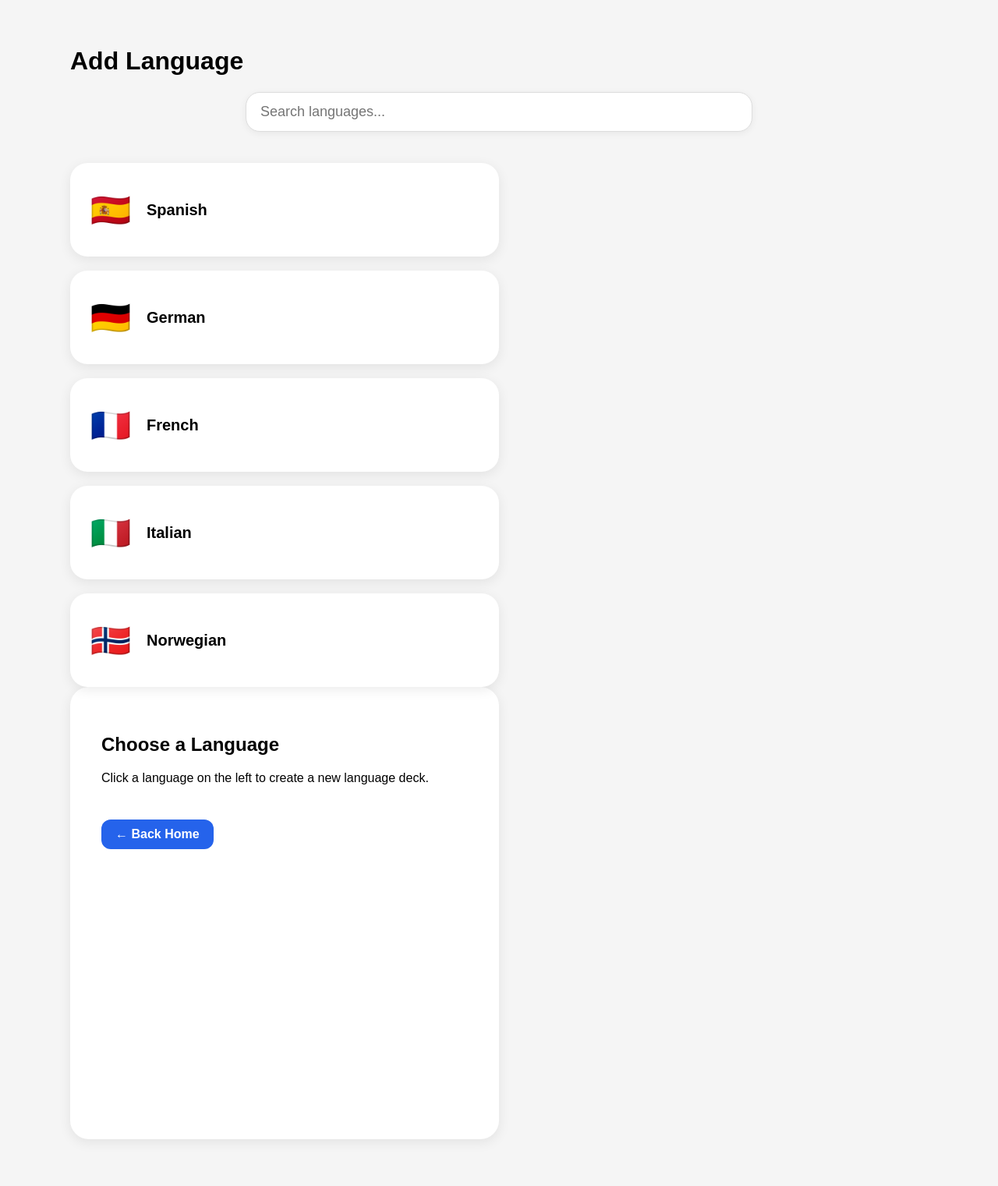
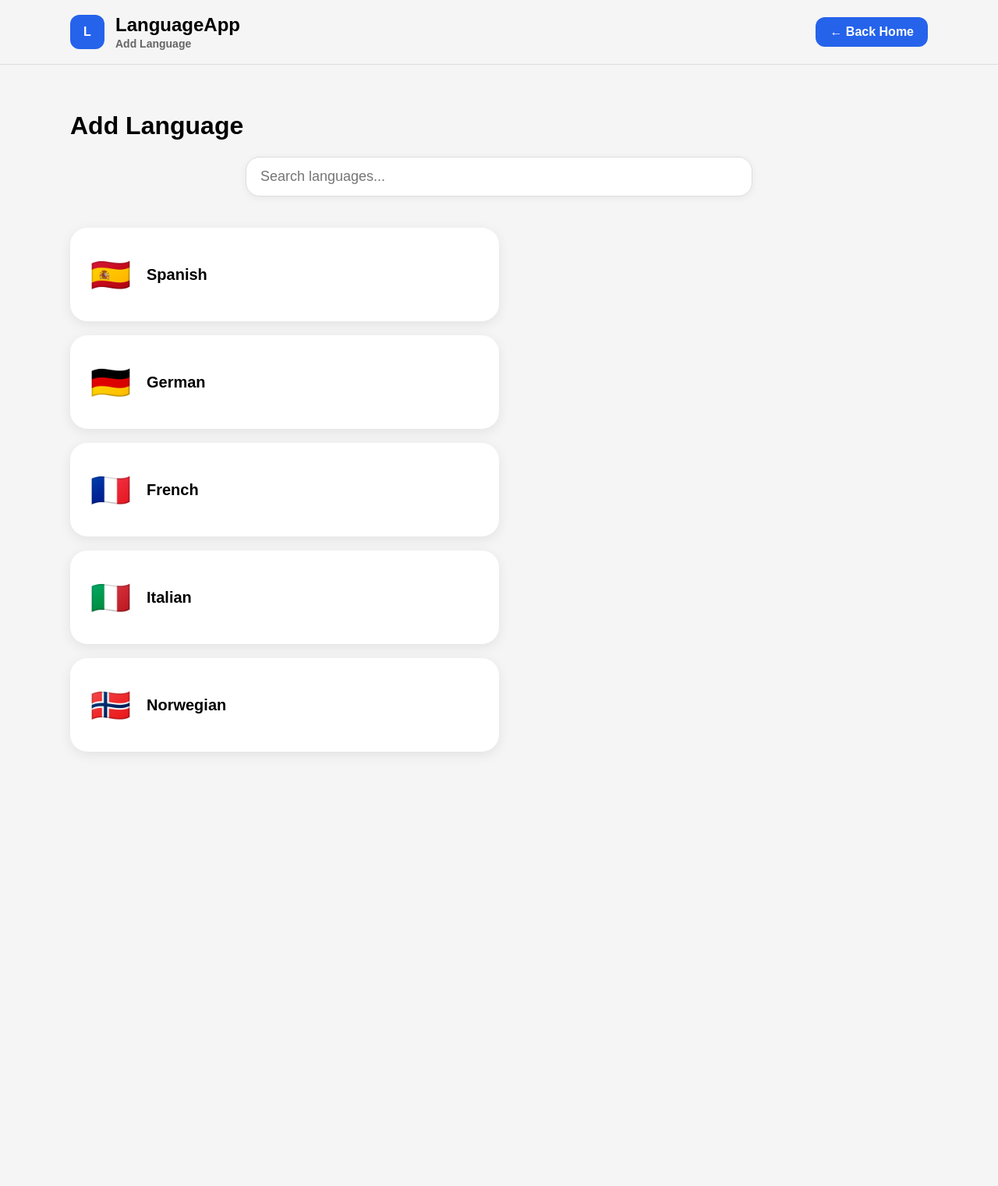
Before and after one commit to lewisbryan302-cloud/LanguageApp, a FastAPI app: page /add-language in a window 1280 px wide. Shown: the whole page at 78% size. After the commit the page ends 965 px from the top, so only its background shows below. Run offline with FastAPI, Linux system fonts and the light colour scheme.

Commit message:
update add language

```diff
--- a/templates/add_language.html
+++ b/templates/add_language.html
@@ -122,6 +122,72 @@
             display: none;
         }
 
+        .site-banner {
+            width: 100%;
+            background: #f5f5f5;
+            border-bottom: 1px solid #ddd;
+            padding: 18px 40px;
+            box-sizing: border-box;
+        }
+
+        .banner-content {
+            max-width: 1100px;
+            margin: 0 auto;
+            display: flex;
+            align-items: center;
+            justify-content: space-between;
+        }
+
+        .brand-section {
+            display: flex;
+            align-items: center;
+            gap: 14px;
+        }
+
+        .logo-placeholder {
+            width: 44px;
+            height: 44px;
+            border-radius: 12px;
+            background: #2563eb;
+            color: white;
+            display: flex;
+            align-items: center;
+            justify-content: center;
+            font-weight: bold;
+        }
+
+        .brand-name {
+            font-size: 24px;
+            font-weight: bold;
+        }
+
+        .page-title {
+            font-size: 14px;
+            color: #666;
+            margin-top: 2px;
+            font-weight: bold;
+        }
+
+        .banner-actions {
+            display: flex;
+            gap: 12px;
+            align-items: center;
+        }
+
+        .banner-button {
+            text-decoration: none;
+            background: #2563eb;
+            color: white;
+            padding: 10px 18px;
+            border-radius: 12px;
+            font-weight: bold;
+            transition: background 0.15s ease;
+        }
+
+        .banner-button:hover {
+            background: #1d4ed8;
+        }
+
         @media (max-width: 900px) {
             .language-layout {
                 flex-direction: column;
@@ -194,11 +260,63 @@
 
                 box-shadow: 0 2px 10px rgba(0,0,0,0.1);
             }
+
+            @media (max-width: 800px) {
+                .banner-content {
+                    flex-direction: column;
+                    align-items: flex-start;
+                    gap: 10px;
+                }
+
+                .banner-actions {
+                    flex-wrap: wrap;
+                }
+            }
         }
     </style>
 </head>
 
 <body>
+
+    <header class="site-banner">
+
+        <div class="banner-content">
+
+            <div class="brand-section">
+
+                <div class="logo-placeholder">
+                    L
+                </div>
+
+                <div>
+
+                    <div class="brand-name">
+                        LanguageApp
+                    </div>
+
+                    <div class="page-title">
+                        Add Language
+                    </div>
+
+                </div>
+
+            </div>
+
+            <div class="banner-actions">
+
+                <a
+                    href="/"
+                    class="banner-button"
+                >
+                    ← Back Home
+                </a>
+
+            </div>
+
+        </div>
+
+    </header>
+
     <main class="page">
 
         <h1>Add Language</h1>
@@ -283,20 +401,6 @@
                     </button>
 
                 </div>
-
-            <div class="language-content">
-
-                <h2>Choose a Language</h2>
-
-                <p>
-                    Click a language on the left to create a new language deck.
-                </p>
-
-                <a href="/" class="back-link">
-                    ← Back Home
-                </a>
-
-            </div>
 
         </div>
 
--- a/templates/home.html
+++ b/templates/home.html
@@ -1,7 +1,6 @@
 <!DOCTYPE html>
 <html>
 <head>
-    <title>My Decks</title>
 
     <style>
         body {
@@ -476,7 +475,6 @@
     </header>
 
     <main class="page">
-        <h1>My Decks</h1>
 
         <div class="home-view-switcher">
 
```
